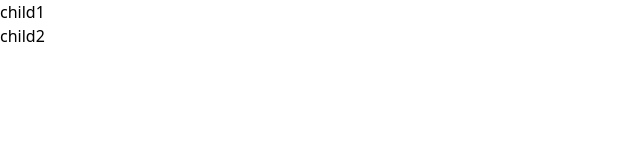
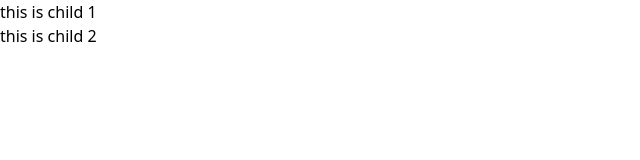
Before and after one commit to gityashh/LearnReact, a React (Vite) app: page / in a window 1280 px wide. Shown: the top 160 px of the page, without its empty margins (0-640 px from the left). Built offline with nearby package versions, Linux system fonts and the light colour scheme.

Commit message:
basic prop code

```diff
--- a/src/App.jsx
+++ b/src/App.jsx
@@ -5,8 +5,8 @@ import Child2 from './components/Child2';
 const App = () => {
   return (
     <div>
-      <Child1 />
-      <Child2 />
+      <Child1 title="this is child 1" />
+      <Child2 title="this is child 2" />
     </div>
   );
 };
--- a/src/components/Child1.jsx
+++ b/src/components/Child1.jsx
@@ -1,8 +1,8 @@
 import React from 'react'
 
-const Child1 = () => {
+const Child1 = (props) => {
   return (
-    <div>child1</div>
+      <div>{props.title}</div>
   )
 }
 
--- a/src/components/Child2.jsx
+++ b/src/components/Child2.jsx
@@ -1,8 +1,8 @@
 import React from 'react'
 
-const Child2 = () => {
+const Child2 = (props) => {
   return (
-    <div>child2</div>
+      <div>{props.title}</div>
   )
 }
 
```
